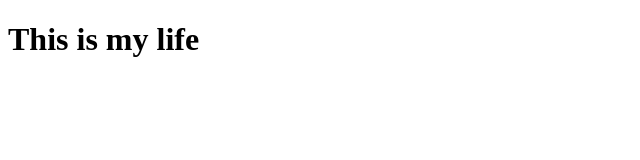
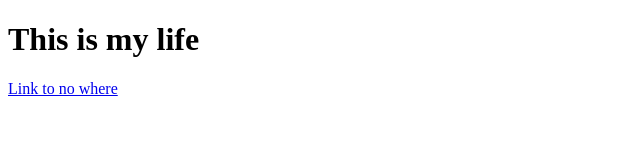
Before and after one commit to Duo-Kali-Yuga/learn-git, a plain HTML site: page index.html in a window 1280 px wide. Shown: the whole page, without its empty margins (0-640 px from the left). Drawn offline with Linux system fonts and the light colour scheme.

Commit message:
Add reference tag

```diff
--- a/index.html
+++ b/index.html
@@ -7,5 +7,6 @@
 </head>
 <body>
     <h1>This is my life</h1>
+    <p><a href="#">Link to no where</a></p>
 </body>
 </html>
```
